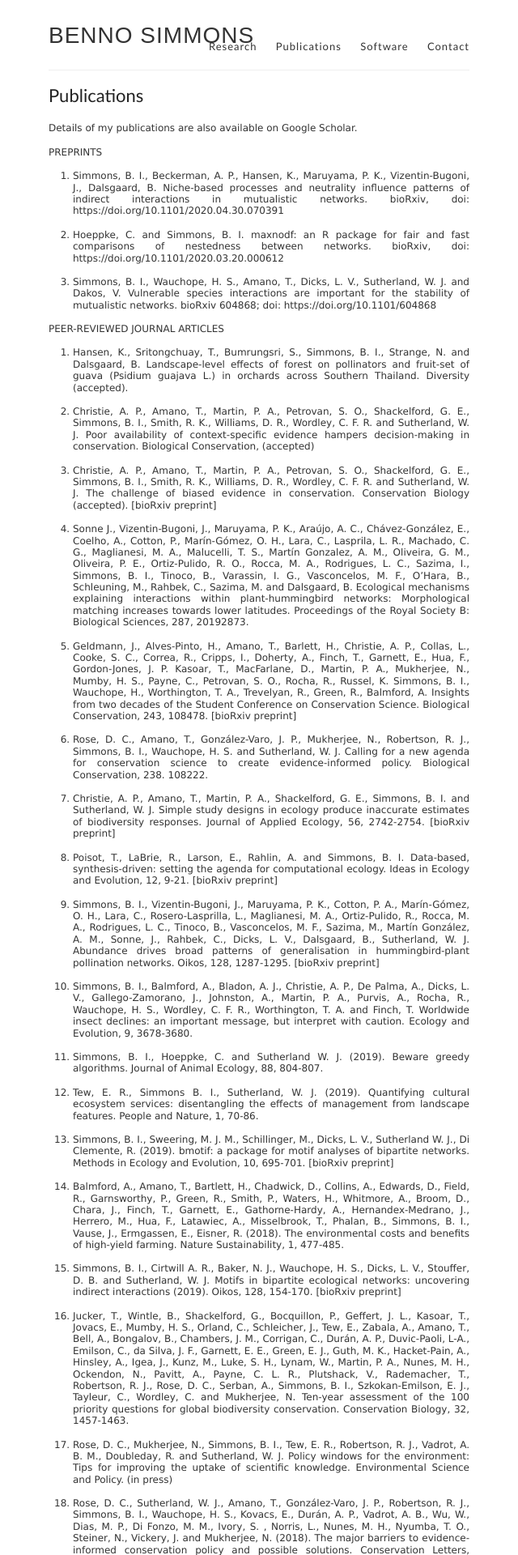
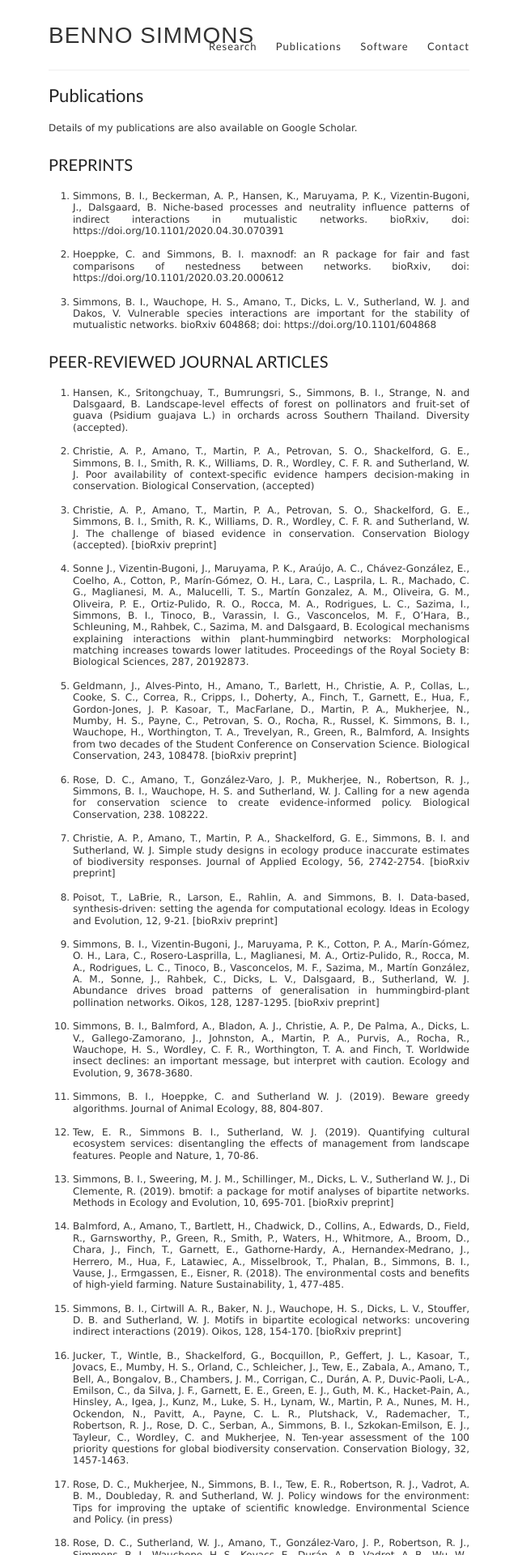
Before and after one commit to SimmonsBI/SimmonsBI.github.io, a Jekyll site: the page built from publications.md, in a window 1280 px wide. Shown: the top 1920 px of the page at 81% size, without its empty margins (320-960 px from the left). Built offline with Jekyll 4.4.1, drawn with Linux system fonts in a browser that asks for light colours.

```diff
--- a/publications.md
+++ b/publications.md
@@ -6,9 +6,7 @@ permalink: /publications/
 
 Details of my publications are also available on Google Scholar.
 
-
-
-PREPRINTS
+### PREPRINTS
 
 26. Simmons, B. I., Beckerman, A. P., Hansen, K., Maruyama, P. K., Vizentin-Bugoni, J., Dalsgaard, B. Niche-based processes and neutrality influence patterns of indirect interactions in mutualistic networks. bioRxiv, doi: https://doi.org/10.1101/2020.04.30.070391
 
@@ -17,7 +15,7 @@ PREPRINTS
 24. Simmons, B. I., Wauchope, H. S., Amano, T., Dicks, L. V., Sutherland, W. J. and Dakos, V. Vulnerable species interactions are important for the stability of mutualistic networks. bioRxiv 604868; doi: https://doi.org/10.1101/604868
 
 
-PEER-REVIEWED JOURNAL ARTICLES
+### PEER-REVIEWED JOURNAL ARTICLES
 
 24. Hansen, K., Sritongchuay, T., Bumrungsri, S., Simmons, B. I., Strange, N. and Dalsgaard, B. Landscape-level effects of forest on pollinators and fruit-set of guava (Psidium guajava L.) in orchards across Southern Thailand. Diversity (accepted).
 
```
